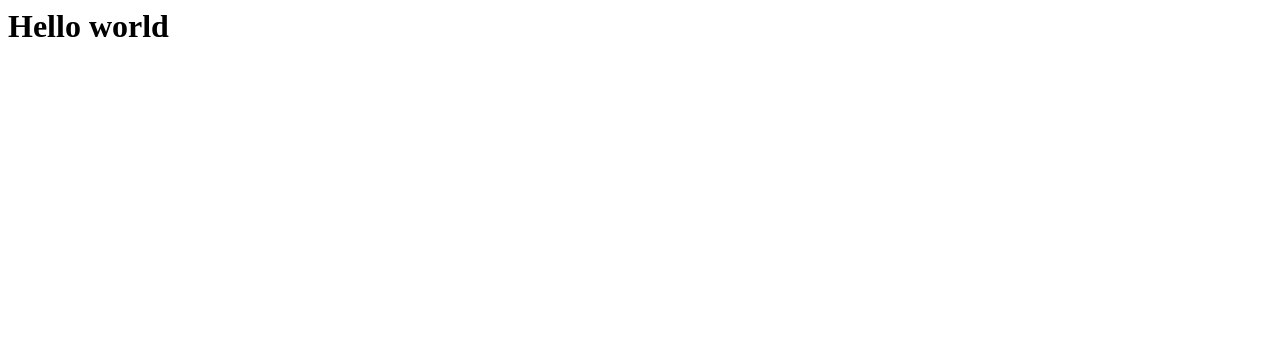
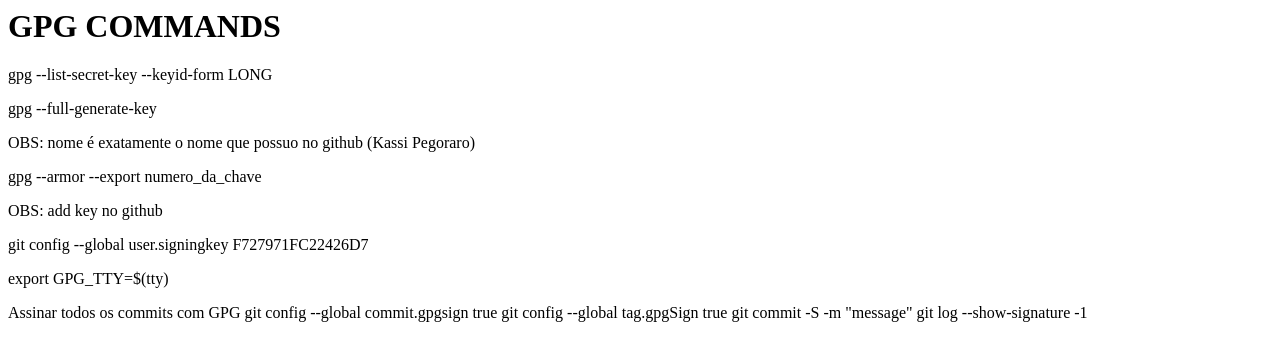
Before and after one commit to kassi10/git, a plain HTML site: page index.html in a window 1280 px wide. Drawn offline with Linux system fonts and the light colour scheme.

Commit message:
First commit

```diff
--- a/index.html
+++ b/index.html
@@ -1 +1,18 @@
-<h1>Hello world</h1>
+<h1>GPG COMMANDS</h1>
+<p>gpg --list-secret-key --keyid-form LONG</p>
+<p>gpg --full-generate-key</p>
+OBS: nome é exatamente o nome que possuo no github (Kassi Pegoraro)
+<p>gpg --armor --export numero_da_chave</p>
+OBS: add key no github
+
+<p>git config --global user.signingkey F727971FC22426D7</p>
+<p>export GPG_TTY=$(tty)</p>
+
+
+Assinar todos os commits com GPG
+git config --global commit.gpgsign true
+git config --global tag.gpgSign true
+
+git commit -S -m "message"
+
+git log --show-signature -1
```
